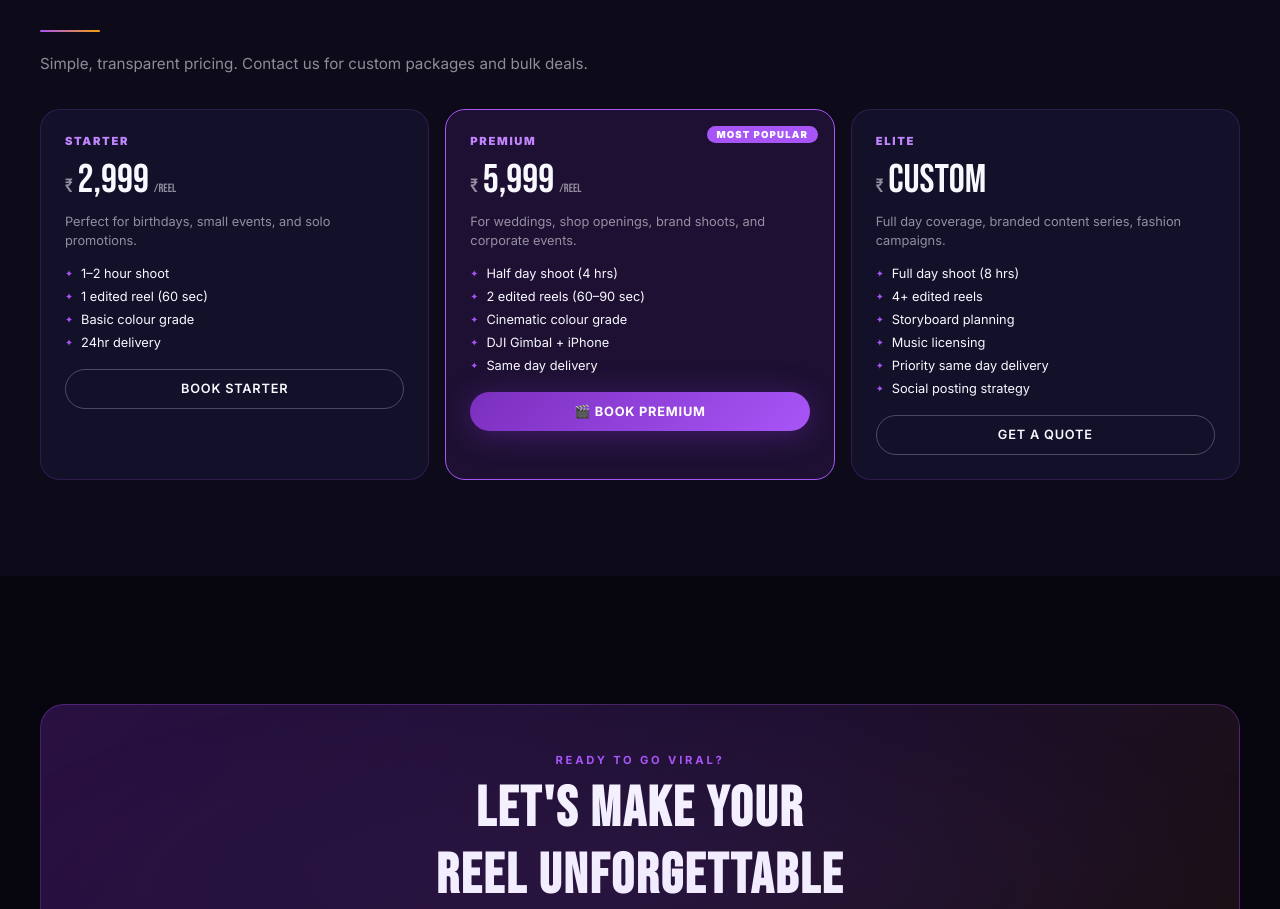
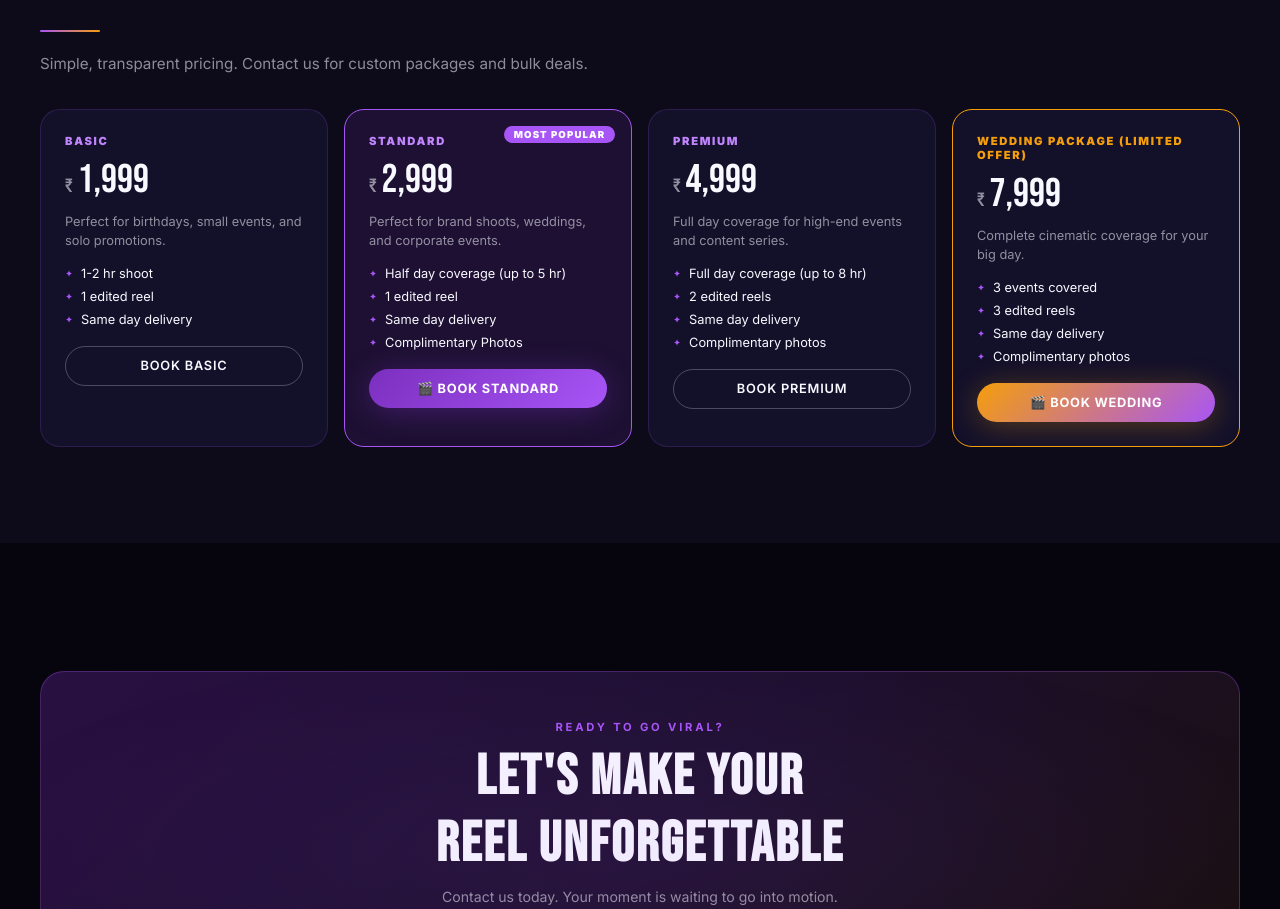
Before and after one commit to Racchu100/cinemakez, a Next.js app: page / in a window 1280 px wide. Shown: the part 4532-5441 px from the top of the page. Built offline with nearby package versions, Linux system fonts and the light colour scheme.

Commit message:
update pricing plans and add wedding package

```diff
--- a/src/app/page.tsx
+++ b/src/app/page.tsx
@@ -297,43 +297,51 @@ export default function Home() {
         </div>
         <div className="pricing-cards reveal">
           <div className="price-card">
-            <div className="price-name">Starter</div>
-            <div className="price-tag"><span className="currency">₹</span>2,999<span className="period">/reel</span></div>
+            <div className="price-name">Basic</div>
+            <div className="price-tag"><span className="currency">₹</span>1,999</div>
             <p className="price-desc">Perfect for birthdays, small events, and solo promotions.</p>
             <ul className="price-features">
-              <li>1–2 hour shoot</li>
-              <li>1 edited reel (60 sec)</li>
-              <li>Basic colour grade</li>
-              <li>24hr delivery</li>
+              <li>1-2 hr shoot</li>
+              <li>1 edited reel</li>
+              <li>Same day delivery</li>
             </ul>
-            <a href="https://wa.me/919108640935" className="btn-ghost" style={{ width: "100%", justifyContent: "center", textAlign: "center", fontSize: "0.8rem", padding: "0.7rem" }} target="_blank" rel="noopener noreferrer">Book Starter</a>
+            <a href="https://wa.me/919108640935" className="btn-ghost" style={{ width: "100%", justifyContent: "center", textAlign: "center", fontSize: "0.8rem", padding: "0.7rem" }} target="_blank" rel="noopener noreferrer">Book Basic</a>
           </div>
           <div className="price-card popular">
-            <div className="price-name">Premium</div>
-            <div className="price-tag"><span className="currency">₹</span>5,999<span className="period">/reel</span></div>
-            <p className="price-desc">For weddings, shop openings, brand shoots, and corporate events.</p>
+            <div className="price-name">Standard</div>
+            <div className="price-tag"><span className="currency">₹</span>2,999</div>
+            <p className="price-desc">Perfect for brand shoots, weddings, and corporate events.</p>
             <ul className="price-features">
-              <li>Half day shoot (4 hrs)</li>
-              <li>2 edited reels (60–90 sec)</li>
-              <li>Cinematic colour grade</li>
-              <li>DJI Gimbal + iPhone</li>
+              <li>Half day coverage (up to 5 hr)</li>
+              <li>1 edited reel</li>
               <li>Same day delivery</li>
+              <li>Complimentary Photos</li>
             </ul>
-            <a href="https://wa.me/919108640935" className="btn-primary" style={{ width: "100%", justifyContent: "center", textAlign: "center", fontSize: "0.8rem", padding: "0.75rem" }} target="_blank" rel="noopener noreferrer">🎬 Book Premium</a>
+            <a href="https://wa.me/919108640935" className="btn-primary" style={{ width: "100%", justifyContent: "center", textAlign: "center", fontSize: "0.8rem", padding: "0.75rem" }} target="_blank" rel="noopener noreferrer">🎬 Book Standard</a>
           </div>
           <div className="price-card">
-            <div className="price-name">Elite</div>
-            <div className="price-tag"><span className="currency">₹</span>Custom</div>
-            <p className="price-desc">Full day coverage, branded content series, fashion campaigns.</p>
+            <div className="price-name">Premium</div>
+            <div className="price-tag"><span className="currency">₹</span>4,999</div>
+            <p className="price-desc">Full day coverage for high-end events and content series.</p>
             <ul className="price-features">
-              <li>Full day shoot (8 hrs)</li>
-              <li>4+ edited reels</li>
-              <li>Storyboard planning</li>
-              <li>Music licensing</li>
-              <li>Priority same day delivery</li>
-              <li>Social posting strategy</li>
+              <li>Full day coverage (up to 8 hr)</li>
+              <li>2 edited reels</li>
+              <li>Same day delivery</li>
+              <li>Complimentary photos</li>
             </ul>
-            <a href="https://wa.me/919108640935" className="btn-ghost" style={{ width: "100%", justifyContent: "center", textAlign: "center", fontSize: "0.8rem", padding: "0.7rem" }} target="_blank" rel="noopener noreferrer">Get a Quote</a>
+            <a href="https://wa.me/919108640935" className="btn-ghost" style={{ width: "100%", justifyContent: "center", textAlign: "center", fontSize: "0.8rem", padding: "0.7rem" }} target="_blank" rel="noopener noreferrer">Book Premium</a>
+          </div>
+          <div className="price-card" style={{ borderColor: "var(--gold)" }}>
+            <div className="price-name" style={{ color: "var(--gold)" }}>Wedding Package (Limited offer)</div>
+            <div className="price-tag"><span className="currency">₹</span>7,999</div>
+            <p className="price-desc">Complete cinematic coverage for your big day.</p>
+            <ul className="price-features">
+              <li>3 events covered</li>
+              <li>3 edited reels</li>
+              <li>Same day delivery</li>
+              <li>Complimentary photos</li>
+            </ul>
+            <a href="https://wa.me/919108640935" className="btn-primary" style={{ width: "100%", justifyContent: "center", textAlign: "center", fontSize: "0.8rem", padding: "0.75rem", background: "linear-gradient(135deg, var(--gold) 0%, var(--violet) 100%)", boxShadow: "0 4px 30px rgba(245, 158, 11, 0.3)" }} target="_blank" rel="noopener noreferrer">🎬 Book Wedding</a>
           </div>
         </div>
       </section>
```
Also changed, not shown: cinemakez.html (+33 -25 lines).
